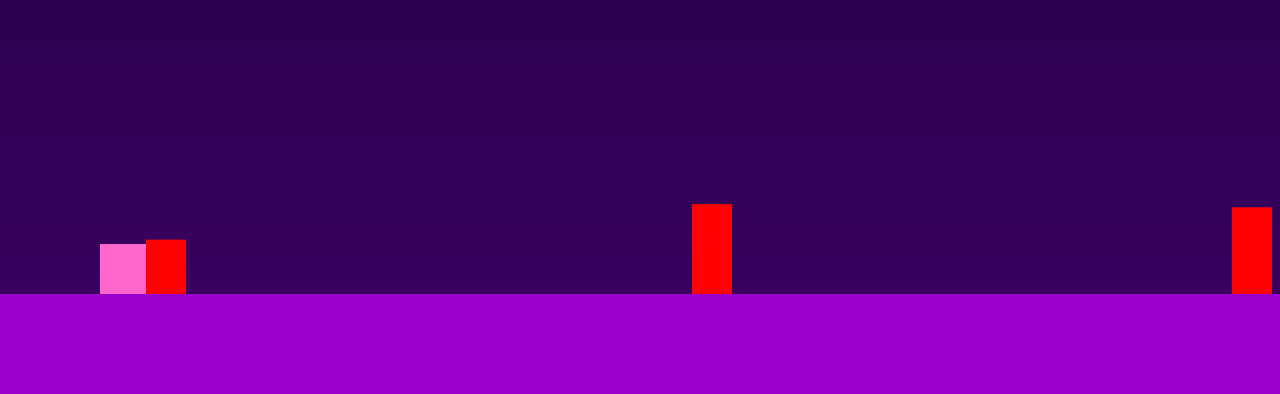
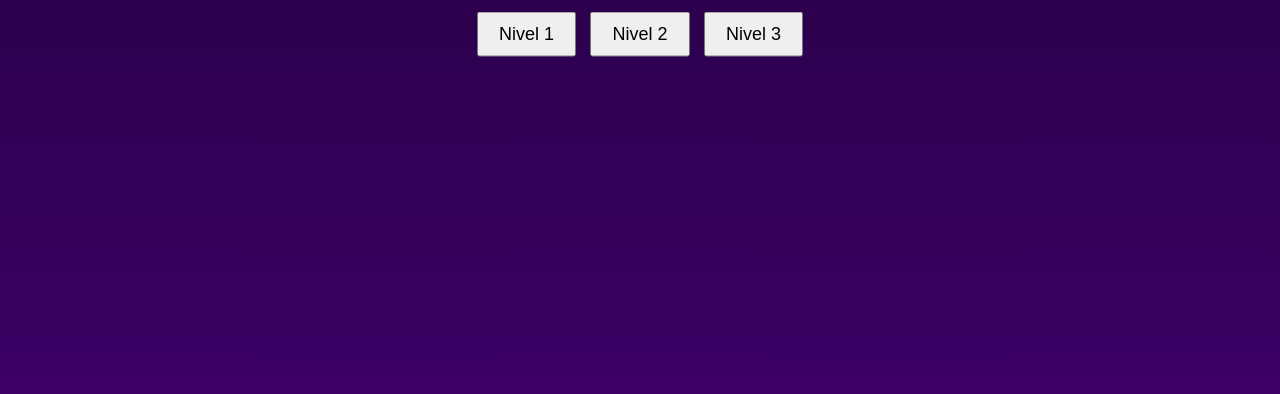
Before and after one commit to ff416/JuanGabriel-dash, a plain HTML site: page index.html in a window 1280 px wide. Shown: the part 406-800 px from the top of the page. Drawn offline with Linux system fonts and the light colour scheme.

Commit message:
Level Select
Added a in-game level select

```diff
--- a/index.html
+++ b/index.html
@@ -1,23 +1,24 @@
 <!DOCTYPE html>
-<html>
+<html lang="es">
 <head>
 <meta charset="UTF-8">
 <title>JuanGabriel Dash</title>
- <!-- Evitar caché para que siempre cargue la versión nueva -->
+
+<!-- Evitar caché -->
 <meta http-equiv="Cache-Control" content="no-cache, no-store, must-revalidate">
 <meta http-equiv="Pragma" content="no-cache">
 <meta http-equiv="Expires" content="0">
 
-    <!-- Pantalla completa en Android/iOS -->
+<!-- Pantalla completa Android/iOS -->
 <meta name="mobile-web-app-capable" content="yes">
 <meta name="apple-mobile-web-app-capable" content="yes">
 <meta name="apple-mobile-web-app-status-bar-style" content="black-translucent">
 
-    <!-- Icono estilo JuanGabriel Dash -->
+<!-- Icono -->
 <link rel="icon" href="https://i.imgur.com/3tQp9kL.png">
 <link rel="apple-touch-icon" href="https://i.imgur.com/3tQp9kL.png">
 
-    <!-- Estilos de tu juego -->
+<!-- Estilos -->
 <style>
 body {
     margin:0;
@@ -28,7 +29,7 @@
 }
 canvas {
     display:block;
-            background:linear-gradient(to top,#3d0066,#1a0033);
+    background: linear-gradient(to top,#3d0066,#1a0033);
 }
 #score {
     position:absolute;
@@ -36,158 +37,93 @@
     left:10px;
     font-size:20px;
 }
+#menu {
+    position:absolute;
+    top:50%;
+    left:50%;
+    transform:translate(-50%, -50%);
+    text-align:center;
+    color:white;
+    font-family:Arial;
+}
+#menu button {
+    margin:5px;
+    padding:10px 20px;
+    font-size:18px;
+}
 </style>
 </head>
 <body>
 
+<!-- Menú de selección -->
+<div id="menu">
+    <h1>JuanGabriel Dash</h1>
+    <button onclick="iniciarNivel(0)">Nivel 1</button>
+    <button onclick="iniciarNivel(1)">Nivel 2</button>
+    <button onclick="iniciarNivel(2)">Nivel 3</button>
+</div>
+
+<!-- Canvas y score -->
+<canvas id="gameCanvas"></canvas>
 <div id="score">Score: 0</div>
-<canvas id="game"></canvas>
 
+<!-- Script del juego -->
 <script>
-const canvas = document.getElementById("game");
+// Niveles
+const niveles = [
+    { nombre: "Nivel 1", colorFondo: "#3d0066", velocidad: 3 },
+    { nombre: "Nivel 2", colorFondo: "#6a0055", velocidad: 4 },
+    { nombre: "Nivel 3", colorFondo: "#9a0033", velocidad: 5 }
+];
+
+// Canvas
+const canvas = document.getElementById("gameCanvas");
 const ctx = canvas.getContext("2d");
 canvas.width = window.innerWidth;
 canvas.height = window.innerHeight;
 
-/* =========================
-   🎵 MUSICA GENERADA POR CODIGO
-========================= */
-let audioCtx;
-let beatInterval;
-let musicStarted = false;
+// Variables
+let juegoActivo = false;
+let nivelActual;
+let score = 0;
 
-function startMusic(){
-    if(musicStarted) return;
-    musicStarted = true;
-
-    audioCtx = new (window.AudioContext || window.webkitAudioContext)();
-
-    beatInterval = setInterval(()=>{
-        const osc = audioCtx.createOscillator();
-        const gain = audioCtx.createGain();
-
-        osc.type = "square";
-        osc.frequency.value = 220 + Math.random()*200;
-
-        osc.connect(gain);
-        gain.connect(audioCtx.destination);
-
-        osc.start();
-        gain.gain.setValueAtTime(0.2, audioCtx.currentTime);
-        gain.gain.exponentialRampToValueAtTime(0.001, audioCtx.currentTime + 0.2);
-        osc.stop(audioCtx.currentTime + 0.2);
-
-    },250);
+// Función para iniciar nivel
+function iniciarNivel(indice) {
+    document.getElementById("menu").style.display = "none";
+    nivelActual = niveles[indice];
+    score = 0;
+    juegoActivo = true;
+    requestAnimationFrame(gameLoop);
 }
 
-/* =========================
-   🎮 JUEGO
-========================= */
+// Loop del juego
+function gameLoop() {
+    if(!juegoActivo) return;
 
-let player = {
-    x:100,
-    y:canvas.height-150,
-    size:50,
-    dy:0,
-    gravity:0.8,
-    jumpForce:-15,
-    grounded:false,
-    rotation:0
-};
+    // Fondo según nivel
+    ctx.fillStyle = nivelActual.colorFondo;
+    ctx.fillRect(0,0,canvas.width,canvas.height);
 
-let obstacles = [];
-let score = 0;
-let speed = 6;
-let gameOver = false;
+    // Cubo simple
+    ctx.fillStyle = "yellow";
+    ctx.fillRect(50, canvas.height-100, 50, 50);
 
-function spawnObstacle(){
-    let height = 50 + Math.random()*50;
-    obstacles.push({
-        x:canvas.width,
-        y:canvas.height-height-100,
-        width:40,
-        height:height
-    });
-}
-setInterval(spawnObstacle,1500);
+    // Score
+    ctx.fillStyle = "white";
+    ctx.font = "20px Arial";
+    ctx.fillText("Score: " + score, 10, 30);
 
-function drawGround(){
-    ctx.fillStyle="#9900cc";
-    ctx.fillRect(0,canvas.height-100,canvas.width,100);
+    // Aumenta score
+    score += 1;
+
+    requestAnimationFrame(gameLoop);
 }
 
-function drawPlayer(){
-    ctx.save();
-    ctx.translate(player.x + player.size/2, player.y + player.size/2);
-    ctx.rotate(player.rotation);
-    ctx.fillStyle="#ff66cc";
-    ctx.fillRect(-player.size/2,-player.size/2,player.size,player.size);
-    ctx.restore();
-}
-
-function update(){
-    if(gameOver) return;
-
-    ctx.clearRect(0,0,canvas.width,canvas.height);
-
-    drawGround();
-
-    player.dy += player.gravity;
-    player.y += player.dy;
-
-    if(player.y + player.size >= canvas.height-100){
-        player.y = canvas.height-100-player.size;
-        player.dy = 0;
-        player.grounded = true;
-        player.rotation = 0;
-    } else {
-        player.grounded = false;
-        player.rotation += 0.1;
-    }
-
-    drawPlayer();
-
-    obstacles.forEach((obs,index)=>{
-        obs.x -= speed;
-        ctx.fillStyle="#ff0000";
-        ctx.fillRect(obs.x,obs.y,obs.width,obs.height);
-
-        if(
-            player.x < obs.x + obs.width &&
-            player.x + player.size > obs.x &&
-            player.y < obs.y + obs.height &&
-            player.y + player.size > obs.y
-        ){
-            gameOver = true;
-            alert("💔 PERDISTE! Score: " + score);
-            location.reload();
-        }
-
-        if(obs.x + obs.width < 0){
-            obstacles.splice(index,1);
-            score++;
-            document.getElementById("score").innerText="Score: "+score;
-        }
+// Ajustar canvas al cambiar tamaño
+window.addEventListener("resize", ()=>{
+    canvas.width = window.innerWidth;
+    canvas.height = window.innerHeight;
 });
-
-    requestAnimationFrame(update);
-}
-
-function jump(){
-    if(player.grounded){
-        player.dy = player.jumpForce;
-    }
-    startMusic(); // 🔥 empieza la musica al tocar
-}
-
-window.addEventListener("touchstart",jump);
-window.addEventListener("click",jump);
-window.addEventListener("keydown",(e)=>{
-    if(e.code==="Space") jump();
-});
-
-update();
 </script>
-
 </body>
 </html>
```
Lines whose indentation alone changed are shown as unchanged.
